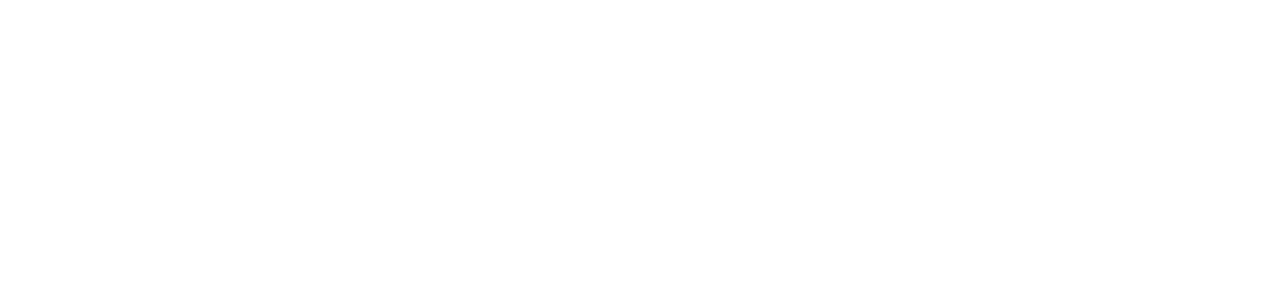
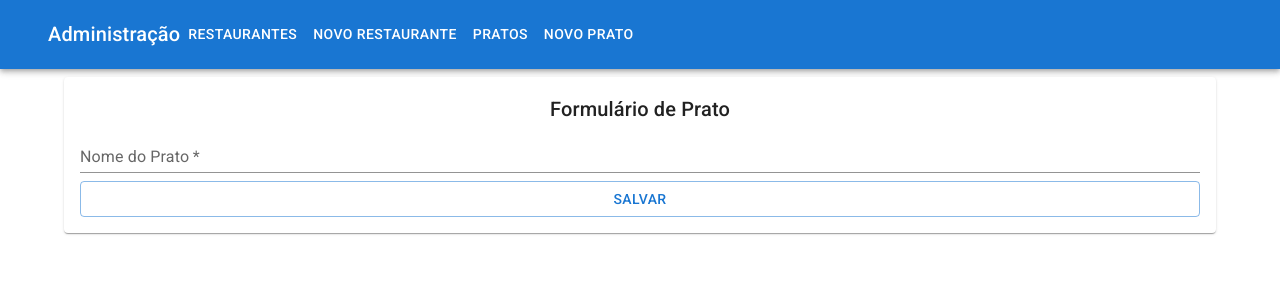
Before and after one commit to FellipeOliveiraBartalini/react-alfood__api, a React (Create React App) app: page /admin/pratos/novo in a window 1280 px wide. Before the commit this address had no page. Shown: the top 300 px of the page. Built offline with nearby package versions, Linux system fonts and the light colour scheme; the HTML template or start-up script is replaced by a standard one.

Commit message:
Criado base de administração de pratos

```diff
--- a/src/App.tsx
+++ b/src/App.tsx
@@ -1,6 +1,8 @@
 import React from 'react';
 import { Routes, Route } from 'react-router-dom';
 import PaginaBaseAdmin from './paginas/administracao/PaginaBaseAdmin';
+import AdministracaoPratos from './paginas/administracao/pratos';
+import FormularioPrato from './paginas/administracao/pratos/FormularioPrato';
 import AdministracaoRestaurantes from './paginas/administracao/restaurantes';
 import FormularioRestaurante from './paginas/administracao/restaurantes/FormularioRestaurante';
 import Home from './paginas/Home';
@@ -17,6 +19,10 @@ function App() {
         <Route path="restaurantes" element={<AdministracaoRestaurantes />} />
         <Route path="restaurantes/novo" element={<FormularioRestaurante />} />
         <Route path="restaurantes/:id" element={<FormularioRestaurante />} />
+
+        <Route path="pratos" element={<AdministracaoPratos />} />
+        <Route path="pratos/novo" element={<FormularioPrato />} />
+        <Route path="pratos/:id" element={<FormularioPrato />} />
       </Route>
     </Routes>
   );
--- a/src/paginas/administracao/PaginaBaseAdmin.tsx
+++ b/src/paginas/administracao/PaginaBaseAdmin.tsx
@@ -22,6 +22,16 @@ export default function PaginaBaseAdmin() {
                                     Novo Restaurante
                                 </Button>
                             </Link>
+                            <Link component={RouterLink} to='/admin/pratos'>
+                                <Button sx={{ my: 2, color: 'white' }}>
+                                    Pratos
+                                </Button>
+                            </Link>
+                            <Link component={RouterLink} to='/admin/pratos/novo'>
+                                <Button sx={{ my: 2, color: 'white' }}>
+                                    Novo Prato
+                                </Button>
+                            </Link>
                         </Box>
                     </Toolbar>
                 </Container>
--- /dev/null
+++ b/src/paginas/administracao/pratos/FormularioPrato.tsx
@@ -0,0 +1,64 @@
+import React, { useEffect, useState } from 'react';
+import { Box, Button, TextField, Typography } from '@mui/material';
+import { useParams, Link as RouterLink } from 'react-router-dom';
+import http from '../../../http';
+
+export default function FormularioPrato() {
+    const parametros = useParams();
+
+    useEffect(() => {
+        if (parametros.id) {
+            http.get(`pratos/${parametros.id}/`)
+                .then(resposta => {
+                    setNomePrato(resposta.data.nome);
+                })
+                .catch(error => {
+                    console.error('error', error);
+
+                });
+        }
+    }, [parametros]);
+
+    const [nomePrato, setNomePrato] = useState('');
+
+    const aoSubmeterForm = (event: React.FormEvent<HTMLFormElement>) => {
+        event.preventDefault();
+
+        if (parametros.id) {
+            http.put(`pratos/${parametros.id}/`, { nome: nomePrato })
+                .then(resposta => {
+                    alert('Prato atualizado com sucesso!');
+                })
+                .catch(error => {
+                    console.error('error: ', error);
+                });
+        } else {
+            http.post('pratos/', { nome: nomePrato })
+                .then(resposta => {
+                    alert('Prato cadastrado com sucesso!');
+                })
+                .catch(error => {
+                    console.error('error: ', error);
+                });
+        }
+
+
+    };
+
+    return (
+        <Box sx={{ display: 'flex', flexDirection: 'column', alignItems: 'center', flexGrow: 1 }}>
+            <Typography component="h1" variant='h6'>Formulário de Prato</Typography>
+            <Box component="form" sx={{ width: '100%' }} onSubmit={aoSubmeterForm}>
+                <TextField
+                    label="Nome do Prato"
+                    variant="standard"
+                    value={nomePrato}
+                    onChange={event => setNomePrato(event?.target.value)}
+                    fullWidth
+                    required
+                />
+                <Button sx={{ marginTop: 1 }} type='submit' variant="outlined" fullWidth>Salvar</Button>
+            </Box>
+        </Box>
+    );
+}
--- /dev/null
+++ b/src/paginas/administracao/pratos/index.tsx
@@ -0,0 +1,79 @@
+import React, { useEffect, useState } from 'react';
+import { Button, Table, TableBody, TableCell, TableContainer, TableHead, TableRow } from '@mui/material';
+import { Link } from 'react-router-dom';
+import http from '../../../http';
+import IPrato from '../../../interfaces/IPrato';
+
+export default function AdministracaoPratos() {
+
+    const [pratos, setPratos] = useState<IPrato[]>([]);
+
+    useEffect(() => {
+        http.get<IPrato[]>('pratos/')
+            .then(resposta => setPratos(resposta.data));
+    }, []);
+
+    const excluir = (pratoToBeDeleted: IPrato) => {
+        http.delete(`pratos/${pratoToBeDeleted.id}/`)
+            .then(resposta => {
+                alert('Prato excluído com sucesso!');
+
+                const novaListaPratos = pratos.filter(prato => prato.id !== pratoToBeDeleted.id);
+                setPratos([...novaListaPratos]);
+            })
+            .catch(error => {
+                console.error('error > ', error);
+            });
+    };
+
+    return (
+        <TableContainer>
+            <Table>
+                <TableHead>
+                    <TableRow>
+                        <TableCell>
+                            Nome
+                        </TableCell>
+                        <TableCell>
+                            Tag
+                        </TableCell>
+                        <TableCell>
+                            Imagem
+                        </TableCell>
+                        <TableCell>
+                            Editar
+                        </TableCell>
+                        <TableCell>
+                            Excluir
+                        </TableCell>
+                    </TableRow>
+                </TableHead>
+
+                <TableBody>
+                    {pratos.map(prato => (
+                        <TableRow key={prato.id}>
+                            <TableCell>
+                                {prato.nome}
+                            </TableCell>
+                            <TableCell>
+                                {prato.tag}
+                            </TableCell>
+                            <TableCell>
+                                <a href={prato.imagem} rel='noreferrer' target='_blank'>Ver imagem</a>
+                            </TableCell>
+                            <TableCell>
+                                <Link to={`/admin/pratos/${prato.id}`}>[ editar ]</Link>
+                            </TableCell>
+                            <TableCell>
+                                <Button variant='outlined' color='error' onClick={() => excluir(prato)}>
+                                    Excluir
+                                </Button>
+                            </TableCell>
+                        </TableRow>
+                    ))}
+                </TableBody>
+
+            </Table>
+        </TableContainer>
+    );
+}
```
